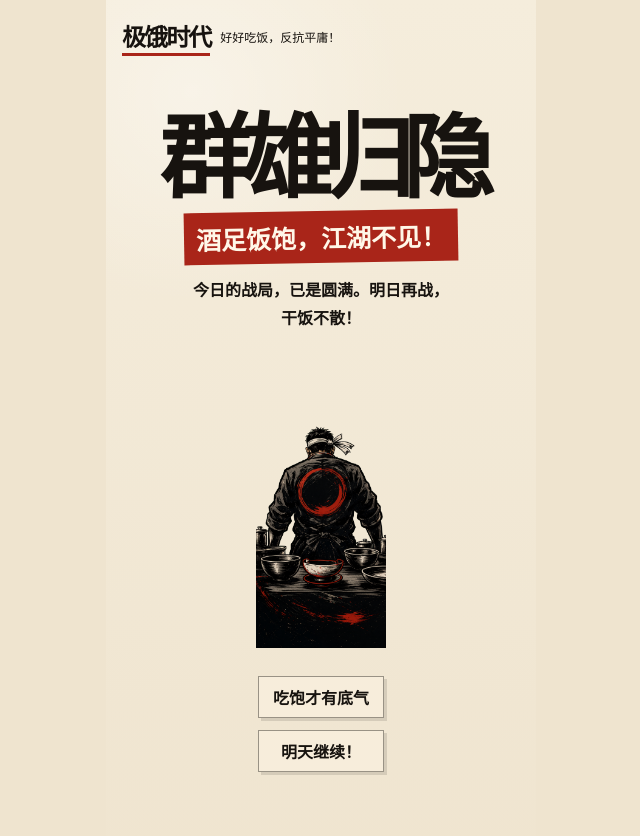
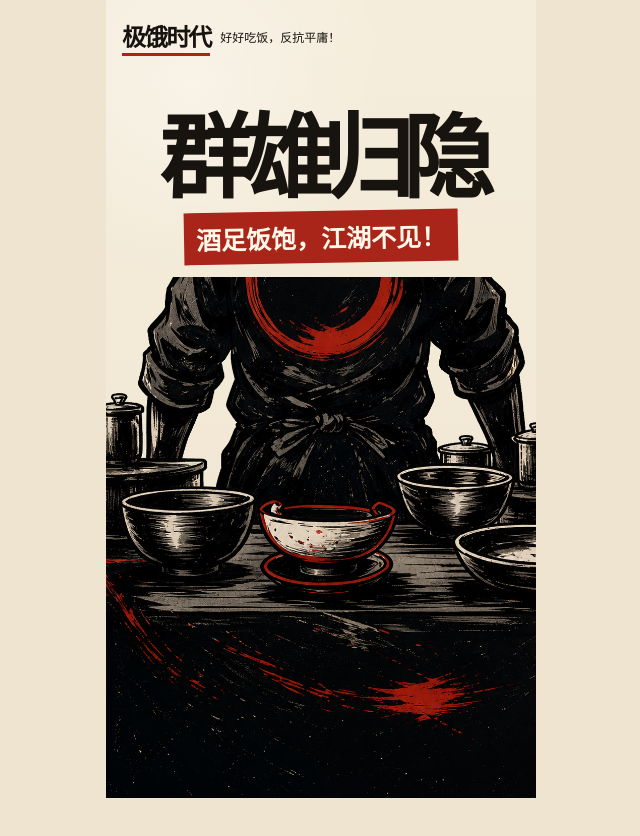
Before and after one commit to 2720768239/Hao-s-Kitchen-2, a Next.js app: page / in a window 1280 px wide. Shown: the top 836 px of the page, without its empty margins (319-959 px from the left). Built offline with nearby package versions, Linux system fonts and the light colour scheme.

Commit message:
Tighten closed-view poster layout

```diff
--- a/src/app/globals.css
+++ b/src/app/globals.css
@@ -75,6 +75,10 @@ button:disabled {
   position: relative;
 }
 
+.closed-poster {
+  justify-content: flex-start;
+}
+
 .brush-title {
   margin: 42px 0 12px;
   font-size: clamp(68px, 18vw, 92px);
@@ -101,17 +105,30 @@ button:disabled {
   font-weight: 700;
 }
 
+.poster-chef-frame {
+  align-self: stretch;
+  width: calc(100% + 32px);
+  flex: 1 1 auto;
+  min-height: 0;
+  margin: 14px -16px 0;
+  position: relative;
+  overflow: hidden;
+}
+
+.closed-view {
+  padding-bottom: 24px;
+}
+
 .poster-chef {
-  width: min(80%, 280px);
-  margin-top: 16px;
-  object-fit: contain;
+  object-fit: cover;
+  object-position: center bottom;
 }
 
 .paper-tags {
   display: grid;
   gap: 12px;
-  margin-top: auto;
-  margin-bottom: 26px;
+  margin-top: 8px;
+  margin-bottom: 0;
 }
 
 .paper-tags span,
--- a/src/components/public/closed-view.tsx
+++ b/src/components/public/closed-view.tsx
@@ -13,18 +13,14 @@ export function ClosedView() {
           群雄归隐
         </h1>
         <p className="red-banner">酒足饭饱，江湖不见！</p>
-        <p className="closed-copy">今日的战局，已是圆满。明日再战，干饭不散！</p>
+        <div className="poster-chef-frame">
           <Image
             className="poster-chef"
             src="/assets/chef-closed.png"
             alt=""
-          width={280}
-          height={280}
+            fill
             priority
           />
-        <div className="paper-tags">
-          <span>吃饱才有底气</span>
-          <span>明天继续！</span>
         </div>
       </section>
     </main>
```
Lines whose indentation alone changed are shown as unchanged.
